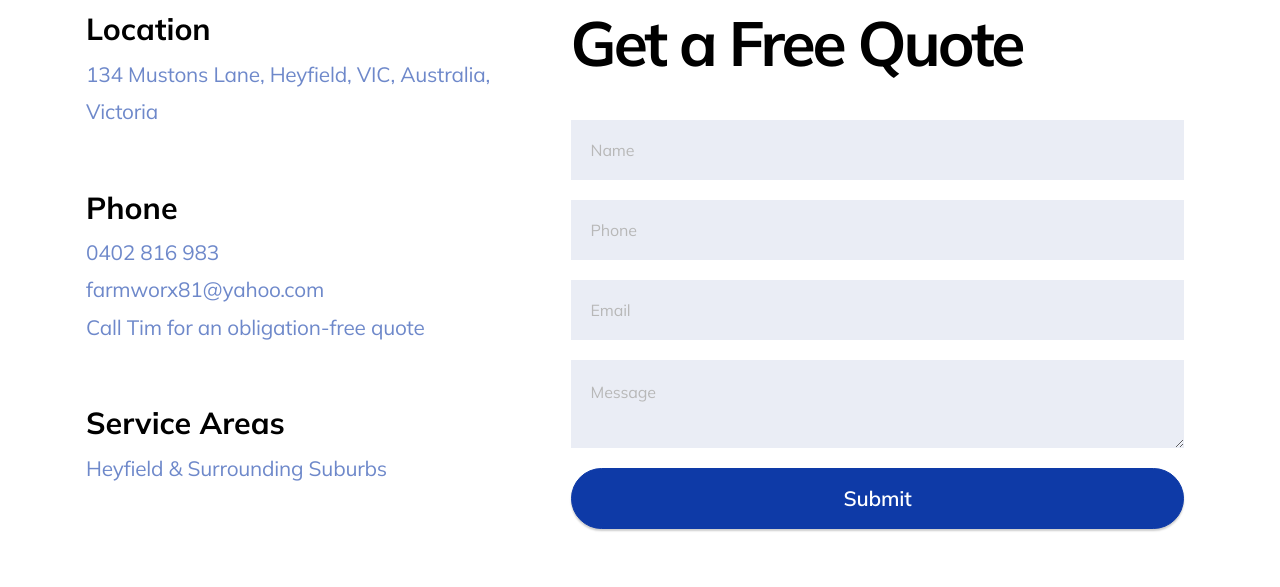
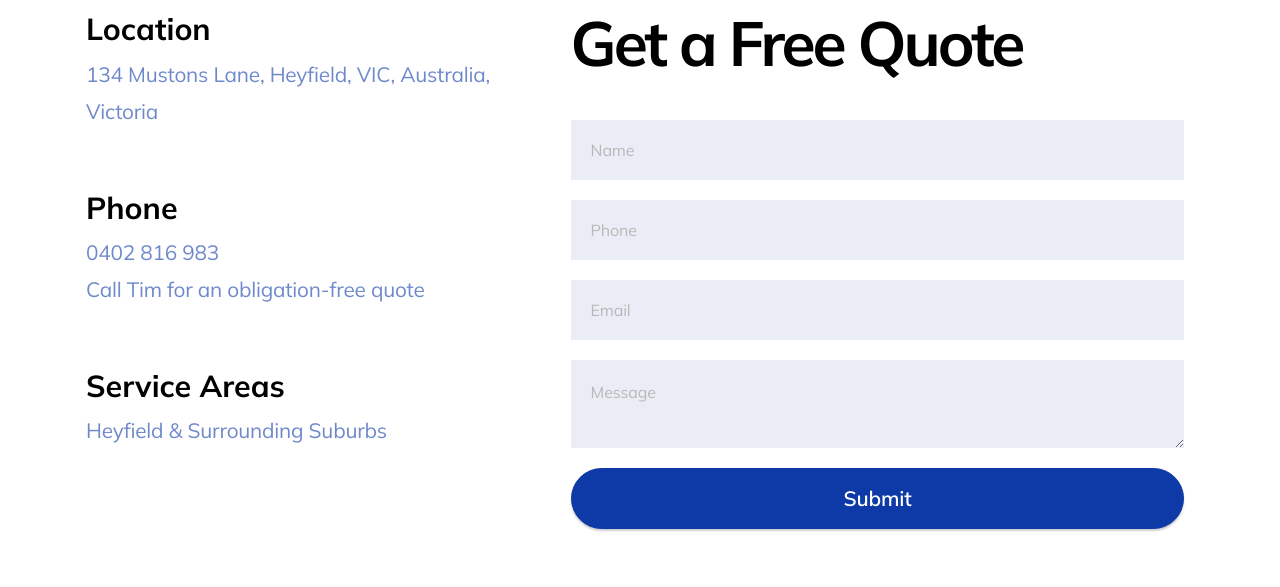
Before and after one commit to Farmworx/Farmworx, a plain HTML site: page index.html in a window 1280 px wide. Shown: the part 6118-6705 px from the top of the page. Drawn offline with Linux system fonts and the light colour scheme; files whose address does not match are found by name.

Commit message:
Update index.html
Removed the email address

```diff
--- a/index.html
+++ b/index.html
@@ -640,7 +640,6 @@ height="0" width="0" style="display:none;visibility:hidden"></iframe></noscript>
                                 </strong></p>
                                 <ul class="list mbr-fonts-style display-7">
                                     <li class="item-wrap"><a href="tel:+61 402 816 983" class="text-secondary">0402 816 983</a></li>
-                                    <li class="item-wrap"><a href="mailto:farmworx81@yahoo.com" class="text-secondary">farmworx81@yahoo.com</a></li>
                                     <li class="item-wrap"><a href="tel:+61 402 816 983" class="text-secondary">Call Tim for an obligation-free quote</a></li>
                                 </ul>
                             </div>
```
